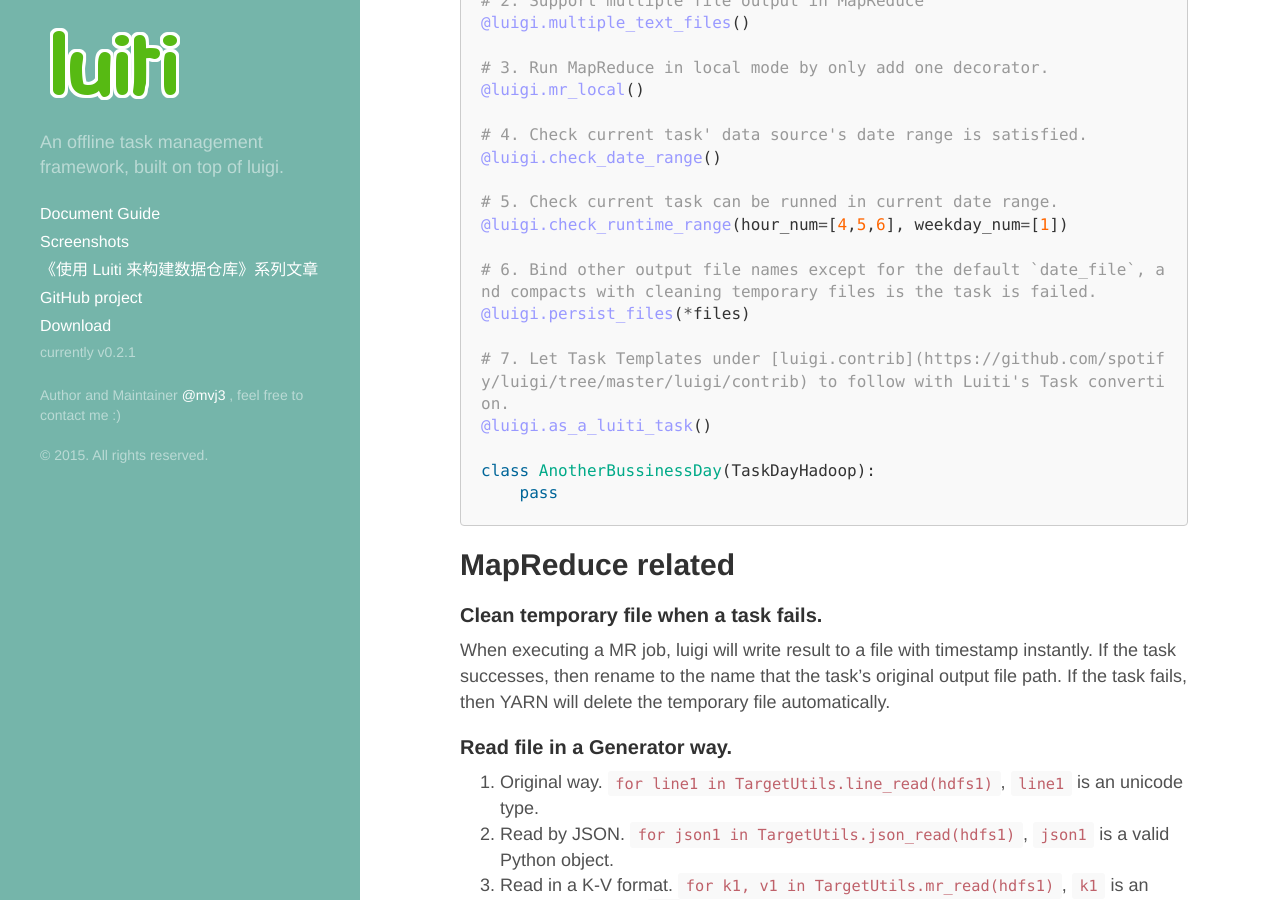
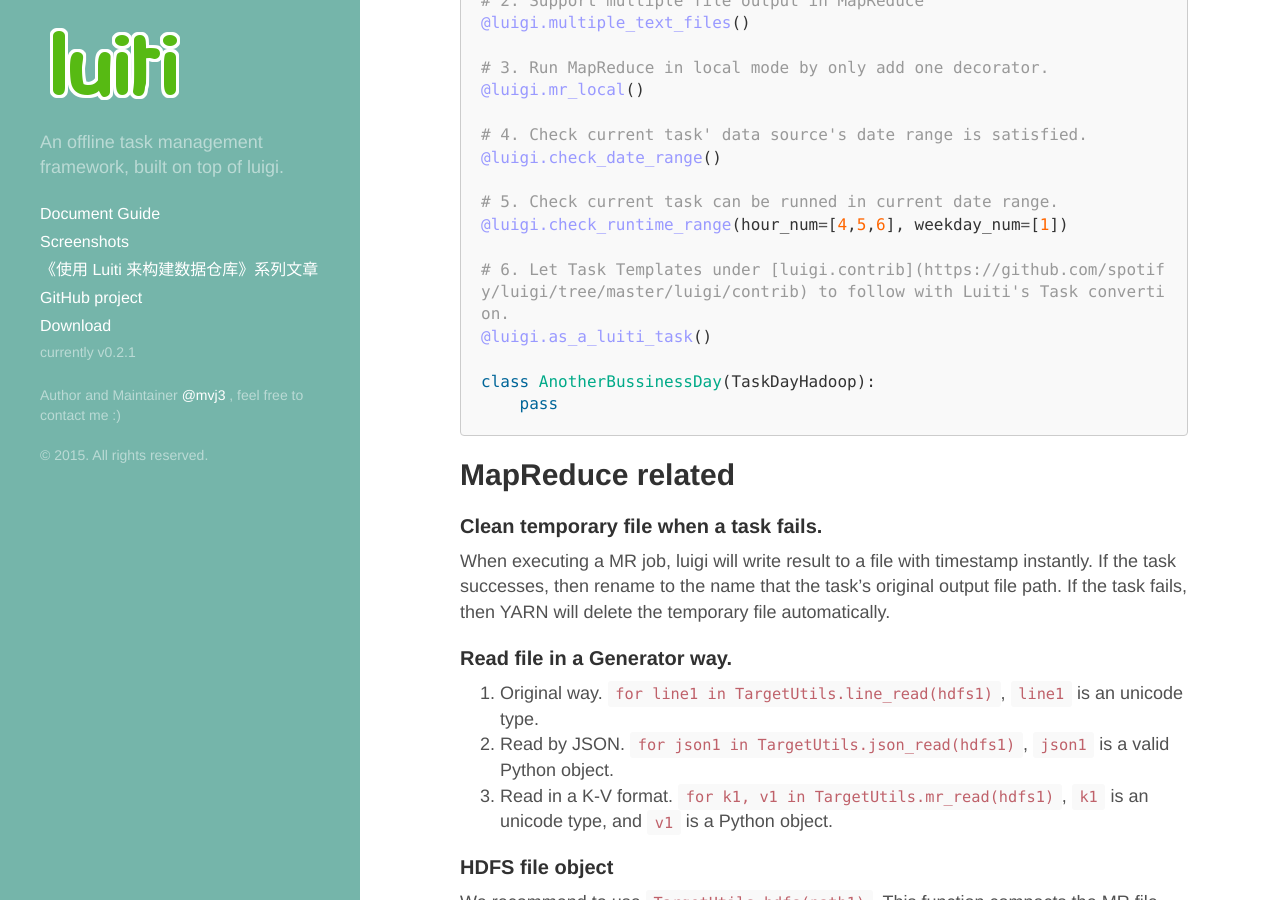
Before and after one commit to Luiti/luiti.github.io, a Jekyll site: the page built from document_guide.markdown, in a window 1280 px wide and 900 px high, scrolled down 10977 px. Built offline with Jekyll 4.4.1, drawn with Linux system fonts in a browser that asks for light colours; Markdown is read by kramdown in place of the engine named in the settings.

Commit message:
remote @luigi.persist_files decorator from document_guide.markdown

```diff
--- a/document_guide.markdown
+++ b/document_guide.markdown
@@ -435,10 +435,7 @@ Task decorators
 # 5. Check current task can be runned in current date range.
 @luigi.check_runtime_range(hour_num=[4,5,6], weekday_num=[1])
 
-# 6. Bind other output file names except for the default `date_file`, and compacts with cleaning temporary files is the task is failed.
-@luigi.persist_files(*files)
-
-# 7. Let Task Templates under [luigi.contrib](https://github.com/spotify/luigi/tree/master/luigi/contrib) to follow with Luiti's Task convertion.
+# 6. Let Task Templates under [luigi.contrib](https://github.com/spotify/luigi/tree/master/luigi/contrib) to follow with Luiti's Task convertion.
 @luigi.as_a_luiti_task()
 
 class AnotherBussinessDay(TaskDayHadoop):
```
